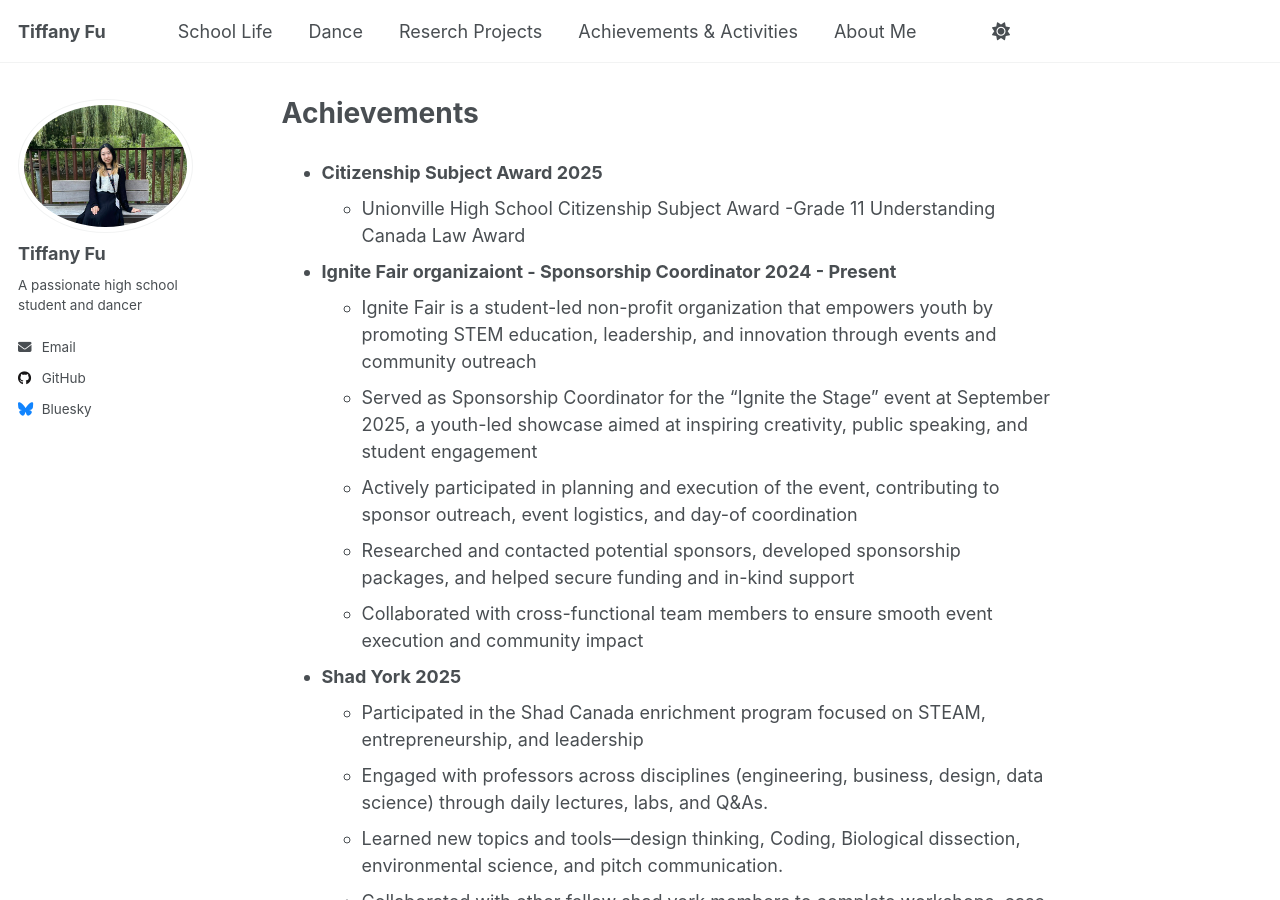
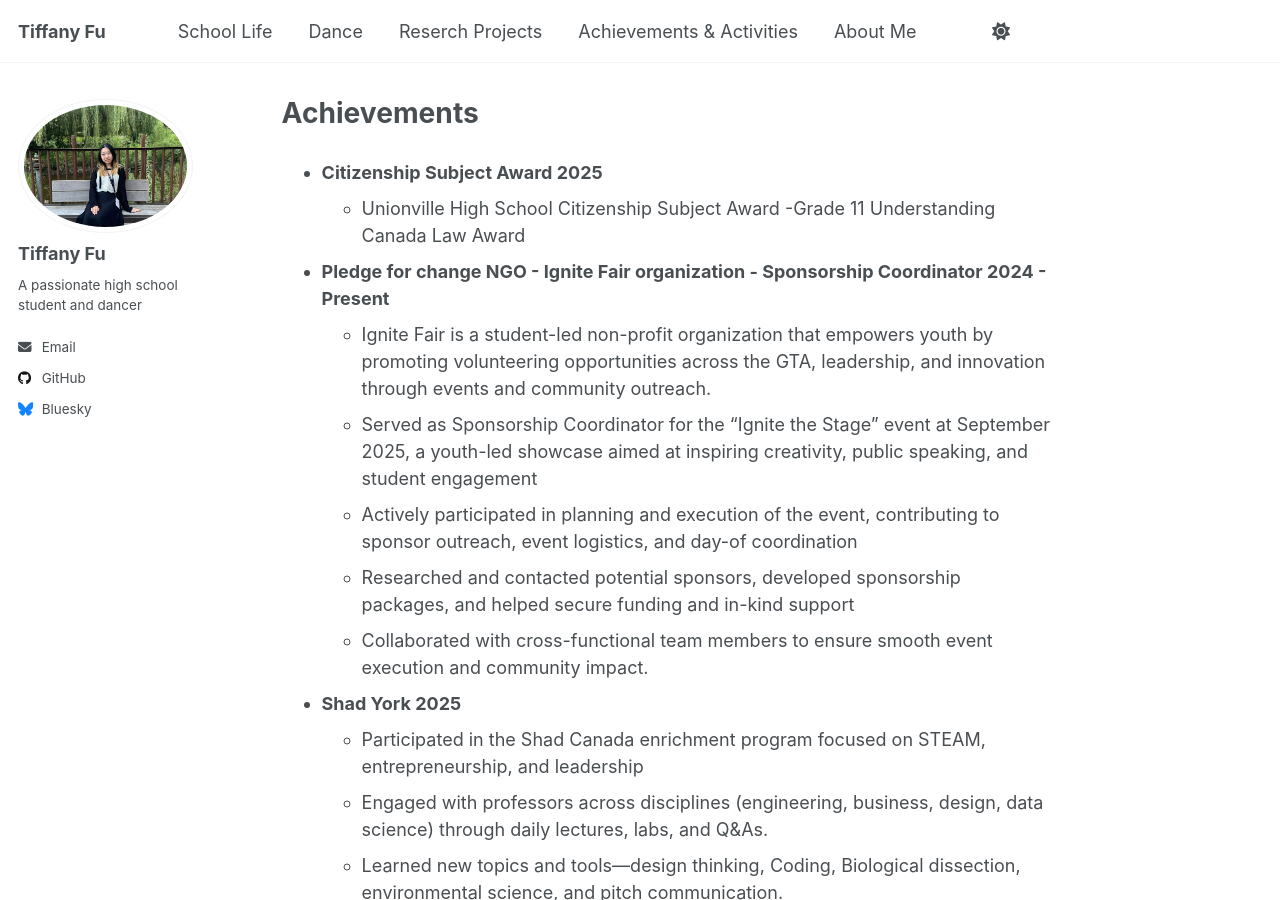
Before and after one commit to TiffanyJTFu/TiffanyFu, a Jekyll site: the page built from _portfolio/Achievements.md, in a window 1280 px wide and 900 px high. Built offline with Jekyll 4.4.1, drawn with Linux system fonts in a browser that asks for light colours; a script that is not in the unit is left out.

Commit message:
Revise Ignite Fair organization details in Achievements
Updated the description of the Ignite Fair organization and clarified the role of Sponsorship Coordinator.

```diff
--- a/_portfolio/Achievements.md
+++ b/_portfolio/Achievements.md
@@ -5,12 +5,12 @@ collection: portfolio
 ---
 * **Citizenship Subject Award 2025**
   * Unionville High School Citizenship Subject Award -Grade 11 Understanding Canada Law Award
-* **Ignite Fair organizaiont - Sponsorship Coordinator 2024 - Present**
-  * Ignite Fair is a student-led non-profit organization that empowers youth by promoting STEM education, leadership, and innovation through events and community outreach
-  * Served as Sponsorship Coordinator for the "Ignite the Stage" event at September 2025, a youth-led showcase aimed at inspiring creativity, public speaking, and student engagement
+* **Pledge for change NGO - Ignite Fair organization - Sponsorship Coordinator 2024 - Present**
+  * Ignite Fair is a student-led non-profit organization that empowers youth by promoting volunteering opportunities across the GTA, leadership, and innovation through events and community outreach.
+  * Served as Sponsorship Coordinator for the “Ignite the Stage” event at September 2025, a youth-led showcase aimed at inspiring creativity, public speaking, and student engagement
   * Actively participated in planning and execution of the event, contributing to sponsor outreach, event logistics, and day-of coordination
   * Researched and contacted potential sponsors, developed sponsorship packages, and helped secure funding and in-kind support
-  * Collaborated with cross-functional team members to ensure smooth event execution and community impact
+  * Collaborated with cross-functional team members to ensure smooth event execution and community impact.
 * **Shad York 2025**
   * Participated in the Shad Canada enrichment program focused on STEAM, entrepreneurship, and leadership
   * Engaged with professors across disciplines (engineering, business, design, data science) through daily lectures, labs, and Q&As.
```
